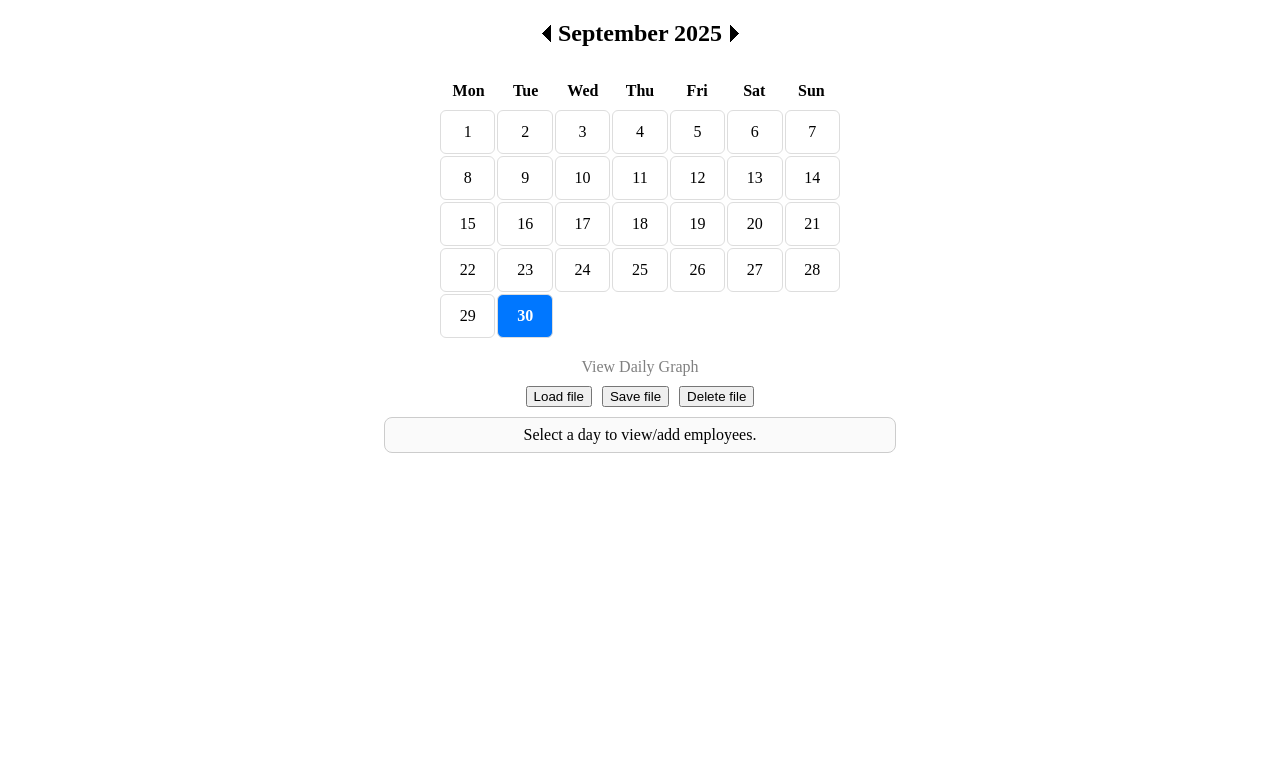
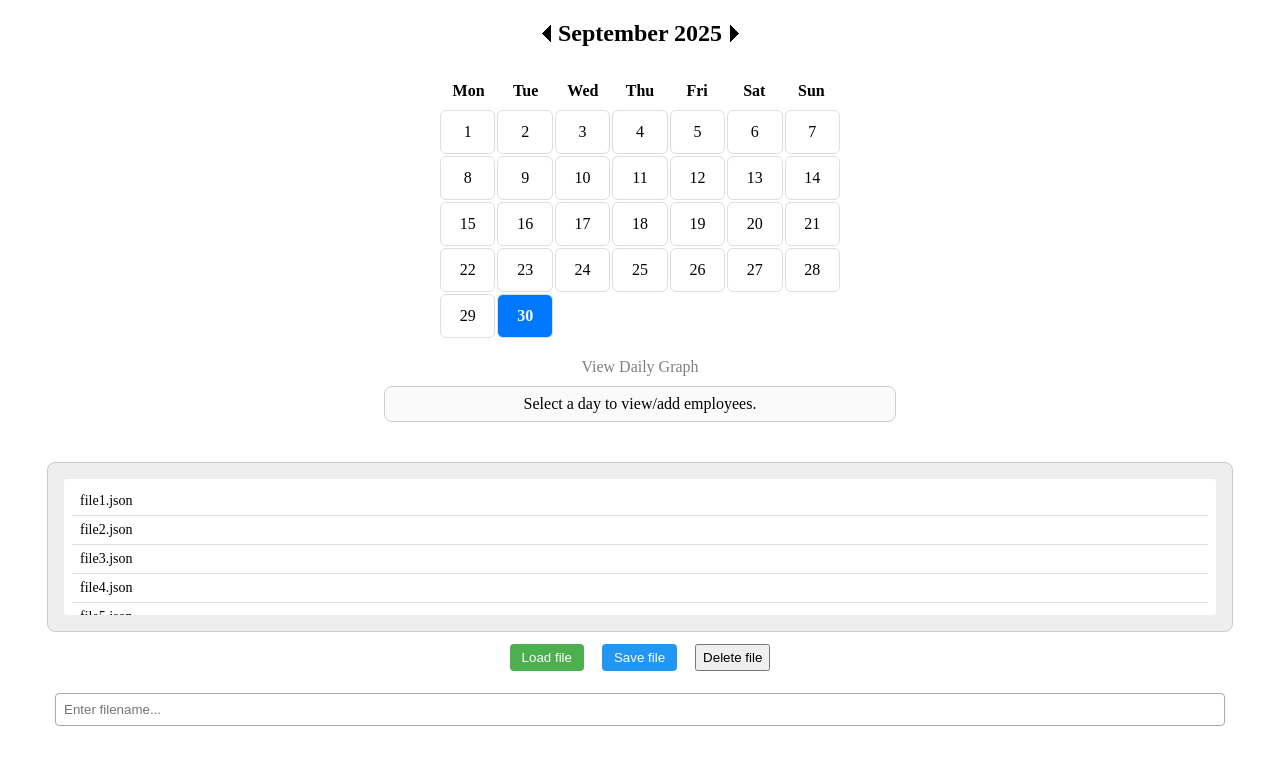
Before and after one commit to Josheirma/workmate, a React (Vite) app: page / in a window 1280 px wide. Shown: the top 764 px of the page. Built offline with nearby package versions, Linux system fonts and the light colour scheme.

Commit message:
Graphics setup.

```diff
--- a/src/App.tsx
+++ b/src/App.tsx
@@ -11,7 +11,7 @@ export default function App() {
     <CalendarProvider>
       <BrowserRouter>
         <Routes>
-          <Route path="/" element={<div><MonthComponent /> <DatabaseComponent/>  <EmployeeListComponent />  </div>} />
+          <Route path="/" element={<div><MonthComponent /> <EmployeeListComponent /> <DatabaseComponent/>    </div>} />
           <Route path="/daily-graph" element={<DailyGraphComponent />} />
         </Routes>
       </BrowserRouter>
--- a/src/Scheduling/DatabaseComponent.module.css
+++ b/src/Scheduling/DatabaseComponent.module.css
@@ -12,3 +12,95 @@ margin-bottom: 10px;
 
     margin-right: 10px;
 }
+
+.container {
+  display: flex;
+  flex-direction: column;
+  align-items: center;
+  gap: 12px;
+}
+
+.fileBox {
+  width: 90%;
+  background-color: #eee;
+  border: 1px solid #ccc;
+  border-radius: 8px;
+  padding: 16px;
+  position: relative;
+}
+
+.fileList {
+  max-height: 150px; /* enough for ~5 items */
+  overflow-y: auto;
+  background: white;
+  border-radius: 4px;
+  padding: 8px;
+}
+
+.fileItem {
+  padding: 6px 8px;
+  border-bottom: 1px solid #ddd;
+  font-size: 14px;
+  cursor: pointer;
+  transition: background 0.2s;
+}
+
+.fileItem:hover {
+  background-color: #f0f0f0;
+}
+
+.selectedFile {
+  background-color: #007bff; /* blue highlight */
+  color: white;
+}
+
+@keyframes spin {
+  100% {
+    transform: rotate(360deg);
+  }
+}
+
+.fileList {
+  max-height: 120px; /* enough for ~5 items */
+  overflow-y: auto;
+  background: white;
+  border-radius: 4px;
+  padding: 8px;
+}
+
+.fileItem {
+  padding: 6px 8px;
+  border-bottom: 1px solid #ddd;
+  font-size: 14px;
+}
+
+.buttonContainer {
+  display: flex;
+  gap: 8px;
+}
+
+.loadButton {
+  background: #4caf50;
+  color: white;
+  border: none;
+  padding: 6px 12px;
+  border-radius: 4px;
+  cursor: pointer;
+}
+
+.saveButton {
+  background: #2196f3;
+  color: white;
+  border: none;
+  padding: 6px 12px;
+  border-radius: 4px;
+  cursor: pointer;
+}
+
+.inputBox {
+  width: 90%;
+  padding: 8px;
+  border: 1px solid #aaa;
+  border-radius: 4px;
+  margin-bottom: 40px;
+}
--- a/src/Scheduling/DatabaseComponent.tsx
+++ b/src/Scheduling/DatabaseComponent.tsx
@@ -1,31 +1,94 @@
 import React, { useContext, useState } from "react";
-import { CalendarContext } from "./CalendarContext";
+import { CalendarContext, CalendarContextType } from "./CalendarContext";
 import { loadAllUsers, loadUsersForDate } from "./LoadUsersForDate";
-import  {handleSave}  from "./HandleSave";
+import { handleSave } from "./HandleSave";
 import styles from "./DatabaseComponent.module.css";
 
 export function DatabaseComponent() {
+  const ctx = useContext<CalendarContextType | null>(CalendarContext);
+  const [selectedEmployeeIndex, setSelectedEmployeeIndex] = useState<number | null>(null);
 
-  const ctx = useContext(CalendarContext);
-  const [selectedEmployeeIndex, setSelectedEmployeeIndex] = useState<number | null>(null);
+  // Example files
+  const [files, setFiles] = useState<string[]>([
+    "file1.json",
+    "file2.json",
+    "file3.json",
+    "file4.json",
+    "file5.json",
+    "file6.json",
+  ]);
+
+  // Track selected file
+  const [selectedFileIndex, setSelectedFileIndex] = useState<number | null>(null);
 
   if (!ctx) return null;
   const { selectedDate, users, addUser } = ctx;
 
   return (
-    <div className = {styles.buttonContainer}>
-      <button className = {styles.loadButton}
-        onClick={  () => {
-          if (!selectedDate) return;
-          loadAllUsers()
-          loadUsersForDate(selectedDate, users, addUser, setSelectedEmployeeIndex);
-        }}
-      >
-        Load file
-      </button>
+    <div className={styles.container}>
+      {/* Grey Box */}
+      <div className={styles.fileBox}>
 
-      <button className = {styles.saveButton } onClick={() => handleSave(users)}>Save file</button>
-      <button onClick={() => handleSave(users)}>Delete file</button>
+        <div className={styles.fileList}>
+          {files.map((f, idx) => (
+            <div
+              key={idx}
+              className={`${styles.fileItem} ${
+                selectedFileIndex === idx ? styles.selectedFile : ""
+              }`}
+              onClick={() => setSelectedFileIndex(idx)}
+            >
+              {f}
+            </div>
+          ))}
+        </div>
+      </div>
+
+      {/* Buttons */}
+      <div className={styles.buttonContainer}>
+        <button
+          className={styles.loadButton}
+          onClick={() => {
+            if (!selectedDate) return;
+            loadAllUsers();
+            loadUsersForDate(
+              selectedDate,
+              users,
+              addUser,
+              setSelectedEmployeeIndex
+            );
+          }}
+        >
+          Load file
+        </button>
+
+        <button
+          className={styles.saveButton}
+          onClick={() => handleSave(users)}
+        >
+          Save file
+        </button>
+
+        <button
+          onClick={() => {
+            if (selectedFileIndex !== null) {
+              const updatedFiles = [...files];
+              updatedFiles.splice(selectedFileIndex, 1);
+              setFiles(updatedFiles);
+              setSelectedFileIndex(null);
+            }
+          }}
+        >
+          Delete file
+        </button>
+      </div>
+
+      {/* Input box */}
+      <input
+        className={styles.inputBox}
+        type="text"
+        placeholder="Enter filename..."
+      />
     </div>
   );
 }
--- a/src/Scheduling/EmployeeListComponent.module.css
+++ b/src/Scheduling/EmployeeListComponent.module.css
@@ -10,6 +10,7 @@
   align-items: center;
   box-sizing: border-box;
    margin: 0 auto;
+   margin-bottom:40px;
 }
 
 .title {
```
